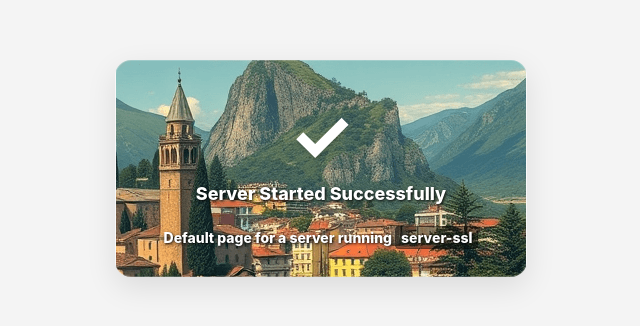
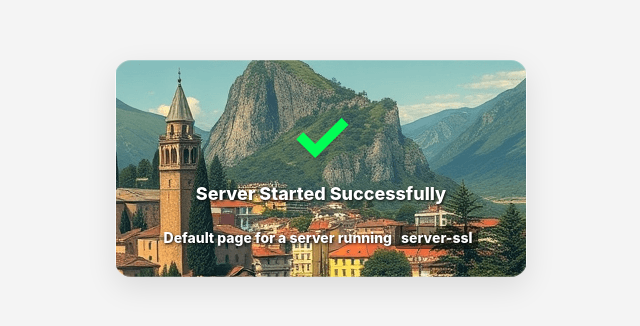
Before and after one commit to FirstTimeEZ/server-ssl, a plain HTML site: page website/index.html in a window 1280 px wide. Shown: the part 232-558 px from the top of the page, 319-959 px from the left. Drawn offline with Linux system fonts and the light colour scheme.

Commit message:
server-ssl.js
update default start page

https://i.imgur.com/HuaQTrJ.png

/root
│
├── /error
│   ├── 404.html
│   └── 500.html
│
├── /ssl
│   ├── /openssl
│   ├── /module
│   │   ├── /crypt
│   │   ├── /jose
│   │   └── lets-encrypt-acme-client.js
│   │
│   ├── acmeKeys
│   ├── private-key.pem
│   └── certificate.pem
│   └── ssl.js
│
├── /website
│   └── index.html <---- Your website goes here
│
├── node.exe
├── server-ssl.js            <--- server config
└── start-windows.bat

```diff
--- a/website/index.html
+++ b/website/index.html
@@ -37,7 +37,7 @@
         .status-icon {
             font-size: 72px;
             font-weight: bold;
-            color: white;
+            color: rgb(0, 255, 85);
             margin-bottom: 5px;
             text-shadow: 0 2px 4px rgba(0,0,0,0.2);
         }
```
Also changed, not shown: README.md.
